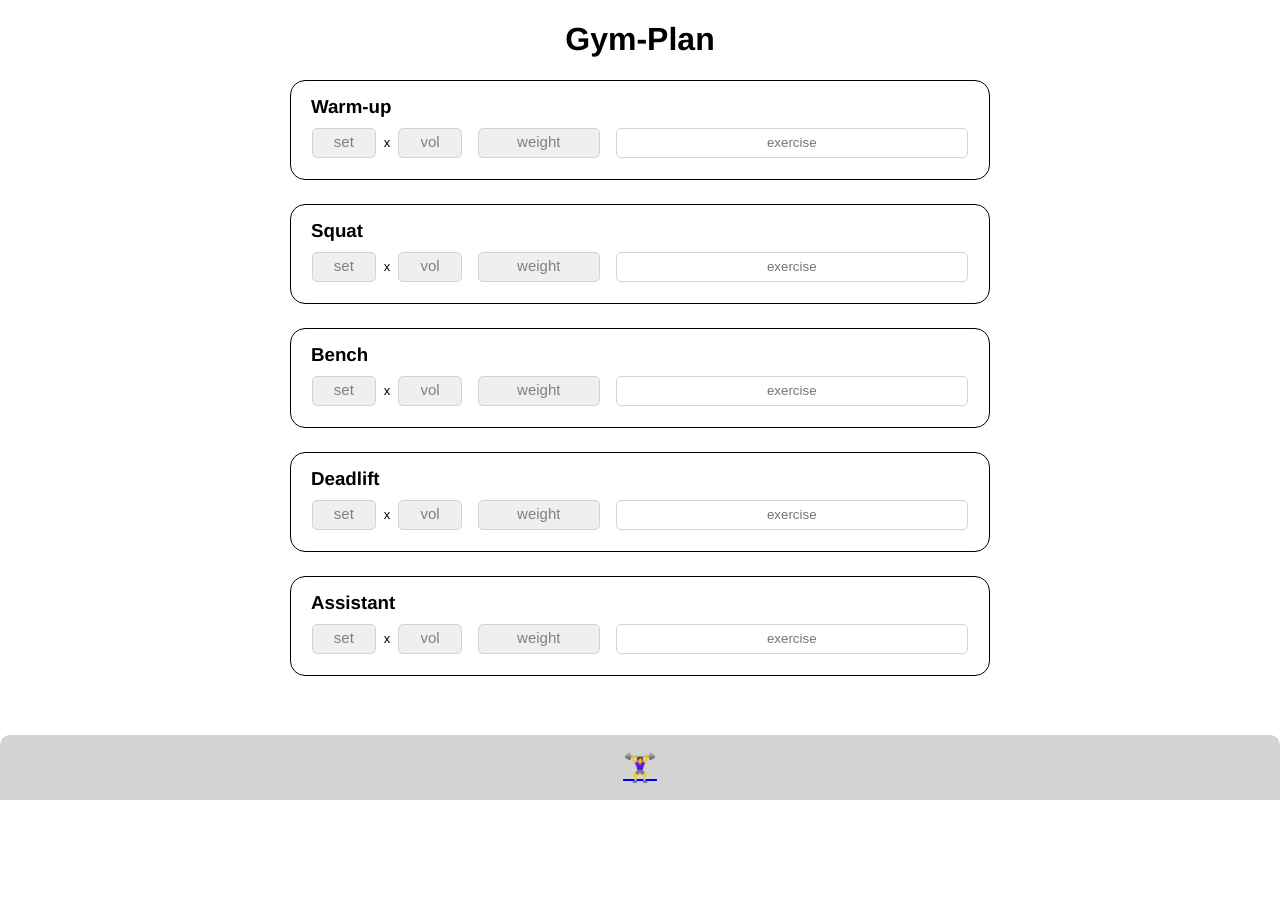
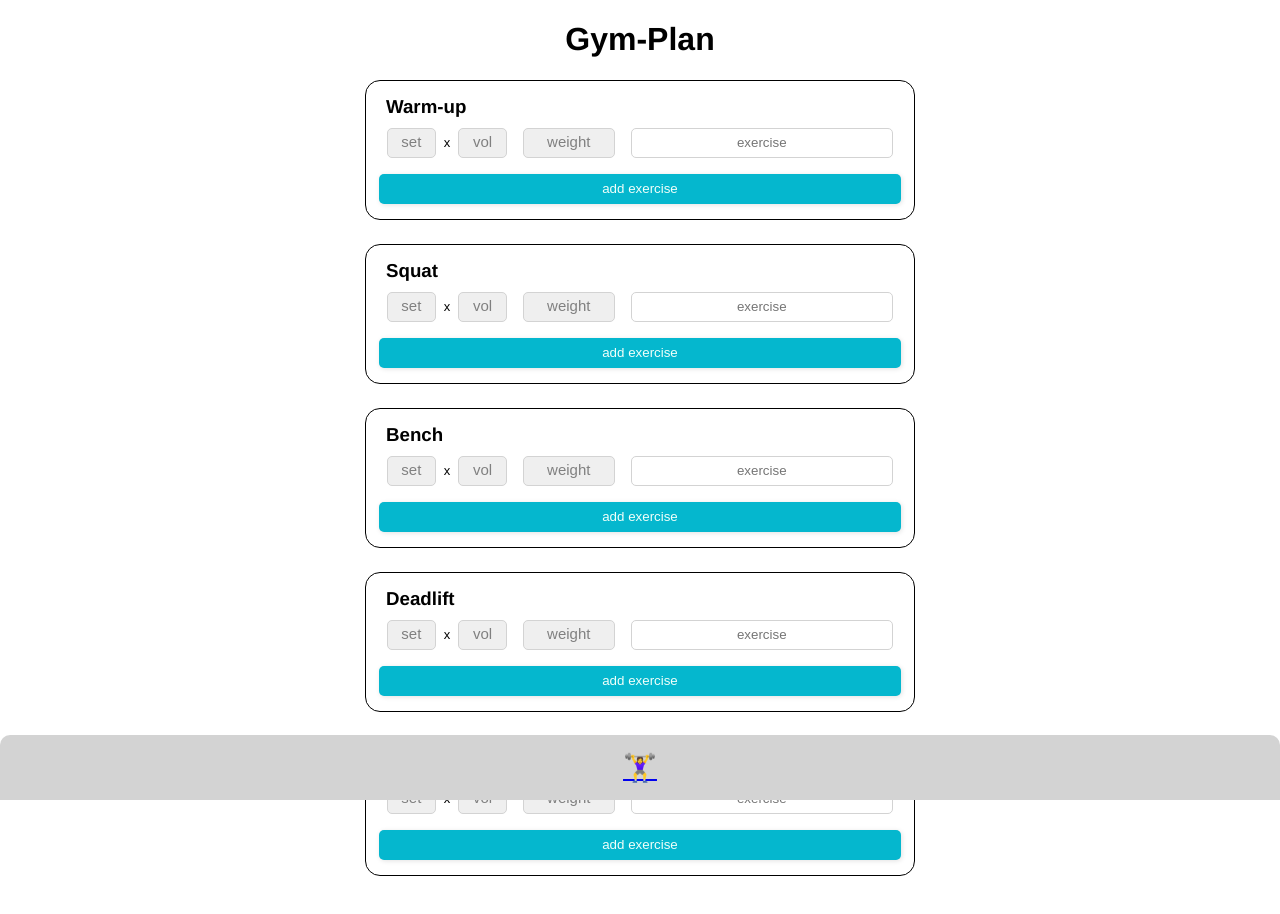
Before and after one commit to KirstenSchuhmann/CapstoneProject, a Next.js app: page / in a window 1280 px wide. Shown: the top 914 px of the page. Before the commit the page ends 800 px from the top, so only its background shows below. Built offline with nearby package versions, Linux system fonts and the light colour scheme.

Commit message:
added button to layout

```diff
--- a/components/GymPlan/WorkoutSet.js
+++ b/components/GymPlan/WorkoutSet.js
@@ -6,6 +6,7 @@ export default function WorkoutSet({ setName }) {
     <StyledSection>
       <h3> {setName} </h3>
       <ExerciseSet />
+      <button> add exercise </button>
     </StyledSection>
   );
 }
@@ -16,10 +17,29 @@ const StyledSection = styled.section`
   padding: 13px;
   margin: 0 1rem 1.5rem 1rem;
   min-width: 300px;
-  max-width: 700px;
+  max-width: 550px;
 
   h3 {
     margin: 2px;
     padding-left: 5px;
   }
+
+  button {
+    height: 30px;
+    width: 100%;
+    margin: 8px auto 2px;
+    border-radius: 5px;
+    border: 1.5px solid lightgray;
+    cursor: pointer;
+    font-weight: 400;
+    color: #423f3f;
+    &:nth-child(odd) {
+      background-color: #05b7ce;
+      color: #f1fffa;
+      border: 1px white;
+      box-shadow: 1px 1px 5px #e2e2e2, -1px -1px 5px #ffffff;
+      :hover {
+        background-color: #15aabf;
+        box-shadow: 1px 1px 5px rgba(10, 82, 92, 0.5);
+  }
 `;
```
